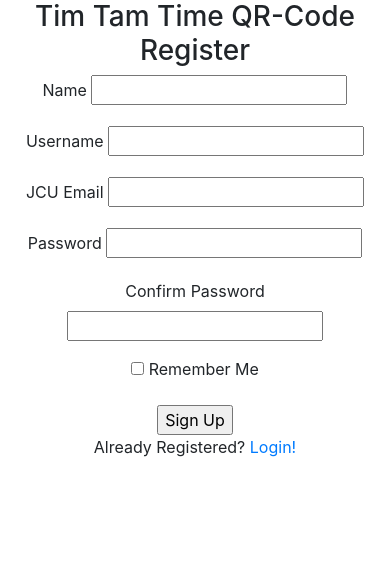
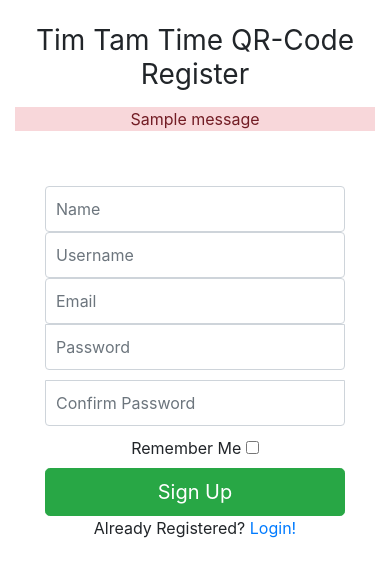
Before and after one commit to rowan-smith/Project-QR, a Flask app: page /signup in a window 390 px wide. Shown: the part 66-643 px from the top of the page. Run offline with Flask 2, Linux system fonts and the light colour scheme; tables that the repository leaves empty hold one stand-in row (values such as "Sample post"); one stand-in notice (Sample message) is shown; some libraries are stand-ins or nearby versions.

Commit message:
Update login and register responsiveness and fixed errors in login and register

```diff
--- a/static/css/site_styles.css
+++ b/static/css/site_styles.css
@@ -90,3 +90,59 @@
 .table-hover thead tr:hover th, .table-hover tbody tr:hover td {
     background-color: #ff0;
 }
+
+
+/*#################################################*/
+
+/*html,*/
+/*body {*/
+/*  height: 100%;*/
+/*}*/
+
+/*body {*/
+/*  display: -ms-flexbox;*/
+/*  display: -webkit-box;*/
+/*  display: flex;*/
+/*  -ms-flex-align: center;*/
+/*  -ms-flex-pack: center;*/
+/*  -webkit-box-align: center;*/
+/*  align-items: center;*/
+/*  -webkit-box-pack: center;*/
+/*  justify-content: center;*/
+/*  padding-top: 40px;*/
+/*  padding-bottom: 40px;*/
+/*  background-color: #f5f5f5;*/
+/*}*/
+
+
+/* ### Bootstrap Copy Paste ### */
+
+.form-signin {
+  width: 100%;
+  max-width: 330px;
+  padding: 15px;
+  margin: 0 auto;
+}
+.form-signin .checkbox {
+  font-weight: 400;
+}
+.form-signin .form-control {
+  position: relative;
+  box-sizing: border-box;
+  height: auto;
+  padding: 10px;
+  font-size: 16px;
+}
+.form-signin .form-control:focus {
+  z-index: 2;
+}
+.form-signin input[type="email"] {
+  margin-bottom: -1px;
+  border-bottom-right-radius: 0;
+  border-bottom-left-radius: 0;
+}
+.form-signin input[type="password"] {
+  margin-bottom: 10px;
+  border-top-left-radius: 0;
+  border-top-right-radius: 0;
+}
--- a/templates/account/account.html
+++ b/templates/account/account.html
@@ -38,7 +38,7 @@
 
             {% else %}
                 <thead>
-                <tr>
+                <tr class="bg-success">
                     <th scope="col">Username</th>
                     <th scope="col">Points</th>
                     <th scope="col">Scanned Weeks</th>
--- a/templates/auth/register.html
+++ b/templates/auth/register.html
@@ -4,48 +4,31 @@
 
 {% block content %}
 
-    <div>
-        <h3>Tim Tam Time QR-Code Register</h3>
-    </div>
+    <br>
+    <h1 class="h3 mb-3 font-weight-normal">Tim Tam Time QR-Code Register</h1>
 
-{#    {% for item in form.errors.items() %}#}
-{#        <h1 class="alert-info">{{ item }}</h1>#}
-{#    {% endfor %}#}
+    {% with messages = get_flashed_messages() %}
+        {% if messages %}
+            {% for message in messages %}
+                <p class="alert-danger">{{ message }}</p>
+            {% endfor %}
+        {% endif %}
+    {% endwith %}
 
-
-    {#REGISTER FORM START#}
-    <form method="post">
-
-        <div class="center_vertical">
-            {{ form.csrf_token }}
-            <p>
-                {{ form.name.label }}
-                {{ form.name }}
-            </p>
-            <p>
-                {{ form.username.label }}
-                {{ form.username }}
-            </p>
-            <p>
-                {{ form.email.label }}
-                {{ form.email }}
-            </p>
-            <p>
-                {{ form.password.label }}
-                {{ form.password }}
-            </p>
-            <p>
-                {{ form.confirm.label }}
-                {{ form.confirm }}
-            </p>
-            <p>
-                {{ form.remember_me }}
-                {{ form.remember_me.label }}
-            </p>
-            {{ form.register }}
-            <p>Already Registered? <a href="{{ url_for('auth._login') }}">Login!</a></p>
+    <form class="form-signin" method="POST">
+        {{ form.csrf_token }}
+        <br>
+        {{ form.name(class_="form-control", placeholder="Name") }}
+        {{ form.username(class_="form-control", placeholder="Username") }}
+        {{ form.email(class_="form-control", placeholder="Email") }}
+        {{ form.password(class_="form-control", placeholder="Password") }}
+        {{ form.confirm(class_="form-control", placeholder="Confirm Password") }}
+        <div class="checkbox">
+            {{ form.remember_me.label }}
+            {{ form.remember_me(class_="form-check-label") }}
         </div>
+        {{ form.register(class_="btn btn-lg btn-success btn-block") }}
+        <p>Already Registered? <a href="{{ url_for('auth._login') }}">Login!</a></p>
     </form>
-    {#REGISTER FORM END#}
 
 {%- endblock %}
--- a/views/auth.py
+++ b/views/auth.py
@@ -1,6 +1,6 @@
 from datetime import timedelta
 
-from flask import render_template, redirect, url_for, Blueprint, request, abort, session
+from flask import render_template, redirect, url_for, Blueprint, request, abort, session, flash
 from flask_login import current_user, login_user, logout_user
 
 from app import db
@@ -22,6 +22,11 @@ def _login():
 
         # Checks if user exists
         user = UserModel.query.filter_by(username=request.form['username']).first()
+
+        # Check if username already exists in database
+        if user is None:
+            flash('username does not exist')
+            return render_template('auth/login.html', form=form)
 
         # Checks if password matches.
         if not user.check_password(request.form['password']):
@@ -62,25 +67,27 @@ def _register():
 
         ####################################################
 
-        # # Check if username already exists in database
-        # if UserModel.query.filter_by(username=form.username.raw_data).first() is not None:
-        #     return render_template('auth/register.html')
-        #
-        # # # Check if email already exists in database
-        # if UserModel.query.filter_by(email=form.email.raw_data).first() is not None:
-        #     return render_template('auth/register.html')
+        # Check if username already exists in database
+        if UserModel.query.filter_by(username=form.username.raw_data[0]).first() is not None:
+            flash('Username already exists')
+            return render_template('auth/register.html', form=form)
+
+        # Check if email already exists in database
+        if UserModel.query.filter_by(email=form.email.raw_data[0]).first() is not None:
+            flash('Email already exists')
+            return render_template('auth/register.html', form=form)
 
         # User register creation and user add to SQLAlchemy
-        db.session.add(UserModel(form.name.raw_data,
-                                 form.username.raw_data,
-                                 form.email.raw_data,
-                                 form.password.raw_data))
+        db.session.add(UserModel(form.name.raw_data[0],
+                                 form.username.raw_data[0],
+                                 form.email.raw_data[0],
+                                 form.password.raw_data[0]))
         db.session.commit()
 
         # Add user info to session for use later in HTML
-        session['name'] = form.name.raw_data
-        session['username'] = form.username.raw_data
-        session['email'] = form.username.raw_data
+        session['name'] = form.name.raw_data[0]
+        session['username'] = form.username.raw_data[0]
+        session['email'] = form.username.raw_data[0]
         session['points'] = None
         session.permanent = True
 
```
Also changed, not shown: templates/auth/login.html (+20 -34 lines).
